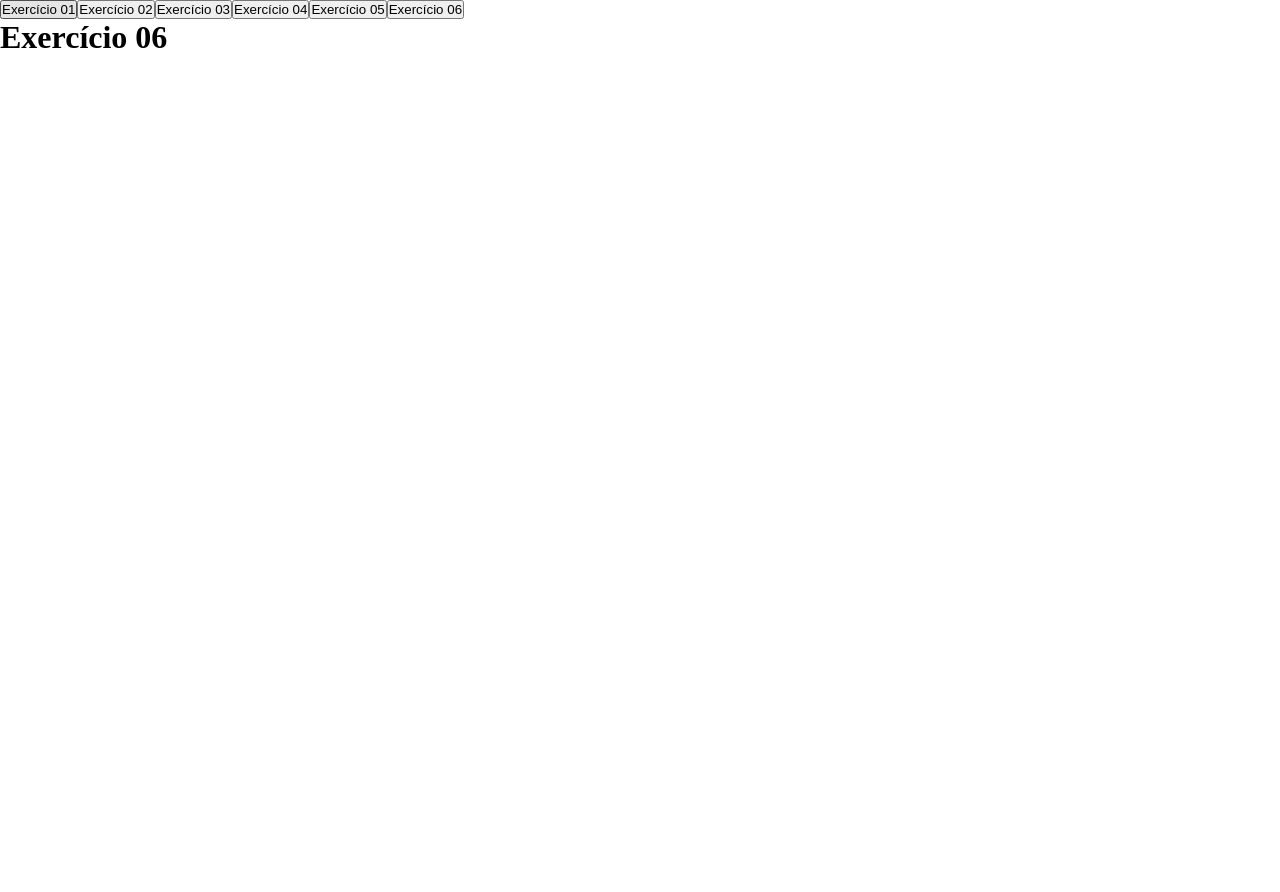
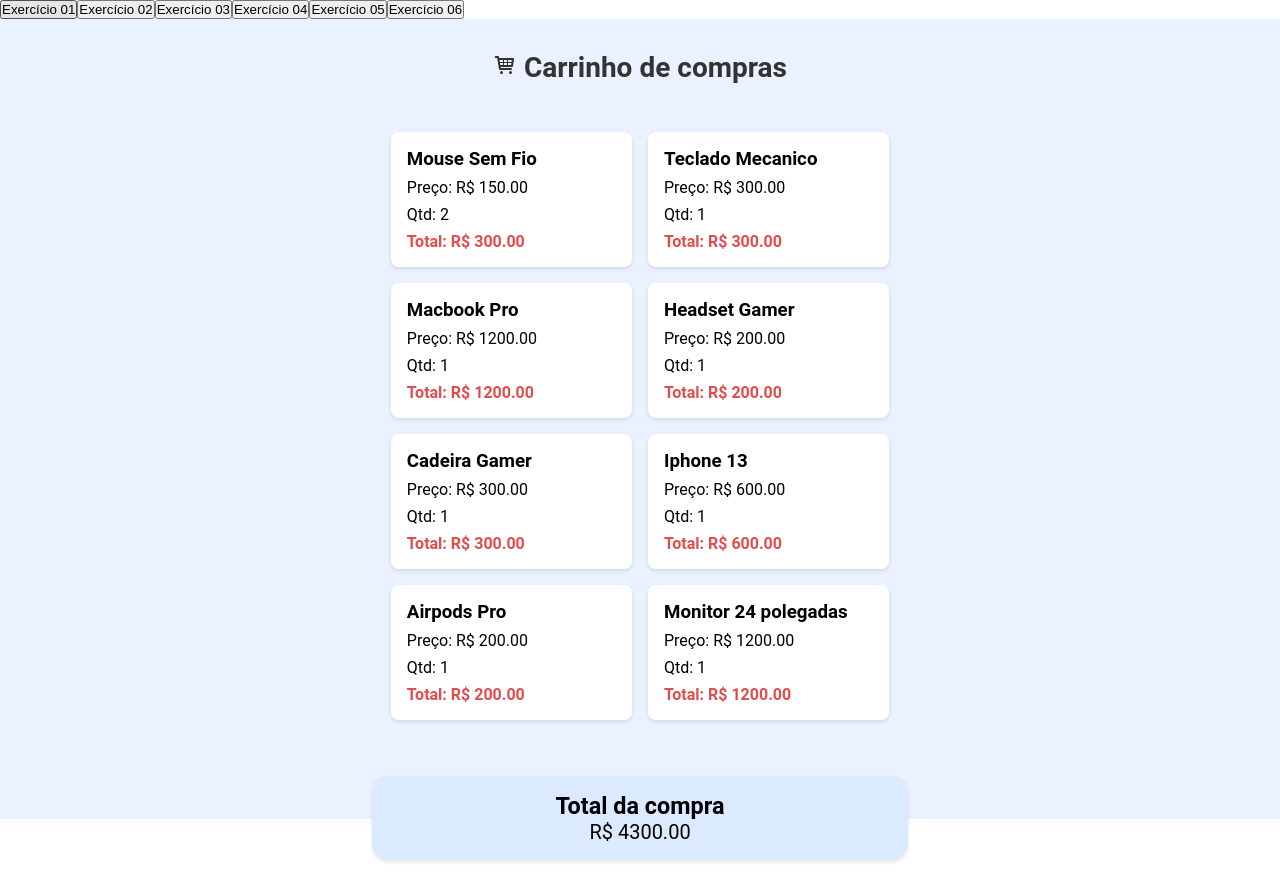
Before and after one commit to Enzosantos04/AT-MobileFirst, a React (Vite) app: page / in a window 1280 px wide. Both pictures are taken after a click on the button "Exercício 06". Before the commit the page ends 800 px from the top, so only its background shows below. Built offline with nearby package versions, Linux system fonts and the light colour scheme; the HTML template or start-up script is replaced by a standard one.

Commit message:
chore: question 6 finalized

```diff
--- a/src/components/Exercicio6/Exercicio6.jsx
+++ b/src/components/Exercicio6/Exercicio6.jsx
@@ -1,8 +1,67 @@
-import styles from "./ex6.module.css";
+import CartList from "./cartList";
+
+const products = [
+  {
+    id: 1,
+    name: "Teclado Mecanico",
+    category: "Perifericos",
+    price: 300.0,
+    quantity: 1,
+  },
+  {
+    id: 2,
+    name: "Mouse Sem Fio",
+    category: "Perifericos",
+    price: 150.0,
+    quantity: 2,
+  },
+  {
+    id: 3,
+    name: "Headset Gamer",
+    category: "Audio",
+    price: 200.0,
+    quantity: 1,
+  },
+  {
+    id: 4,
+    name: "Macbook Pro",
+    category: "Computadores",
+    price: 1200.0,
+    quantity: 1,
+  },
+  {
+    id: 5,
+    name: "Iphone 13",
+    category: "Celulares",
+    price: 600.0,
+    quantity: 1,
+  },
+  {
+    id: 6,
+    name: "Cadeira Gamer",
+    category: "Móveis",
+    price: 300.0,
+    quantity: 1,
+  },
+  {
+    id: 7,
+    name: "Monitor 24 polegadas",
+    category: "Perifericos",
+    price: 1200.0,
+    quantity: 1,
+  },
+  {
+    id: 8,
+    name: "Airpods Pro",
+    category: "Audio",
+    price: 200.0,
+    quantity: 1,
+  },
+];
 export default function Exercicio6() {
   return (
     <div>
-      <h1>Exercício 06</h1>
+      <CartList items={products} />
     </div>
   );
 }
--- /dev/null
+++ b/src/components/Exercicio6/cartList.jsx
@@ -0,0 +1,41 @@
+import styles from "./ex6.module.css";
+import { TiShoppingCart } from "react-icons/ti";
+export default function CartList({ items }) {
+  const totalCompra = items.reduce(
+    (acc, item) => acc + item.price * item.quantity,
+    0,
+  );
+
+  return (
+    <div className={styles.body}>
+      <div className={styles.container}>
+        <h2>
+          <TiShoppingCart size={24} /> Carrinho de compras
+        </h2>
+
+        <div className={styles.list}>
+          {items.map((item, index) => {
+            const totalItem = item.price * item.quantity;
+
+            return (
+              <div key={index} className={styles.card}>
+                <h3>{item.name}</h3>
+
+                <p>Preço: R$ {item.price.toFixed(2)}</p>
+                <p>Qtd: {item.quantity}</p>
+                <p className={styles.totalItem}>
+                  Total: R$ {totalItem.toFixed(2)}
+                </p>
+              </div>
+            );
+          })}
+        </div>
+
+        <div className={styles.totalBox}>
+          <h3>Total da compra</h3>
+          <p>R$ {totalCompra.toFixed(2)}</p>
+        </div>
+      </div>
+    </div>
+  );
+}
--- a/src/components/Exercicio6/ex6.module.css
+++ b/src/components/Exercicio6/ex6.module.css
@@ -0,0 +1,124 @@
+.body {
+    height: auto;
+    background-color: #eaf2ff;
+}
+
+.container {
+    padding: 1rem;
+    max-width: 600px;
+    margin: auto;
+    font-family: Roboto, sans-serif;
+}
+
+
+.container h2 {
+    text-align: center;
+    font-size: 24px;
+    color: #333;
+    margin-bottom: 1rem;
+}
+
+.list {
+    display: flex;
+    flex-direction: column;
+    gap: 16px;
+}
+
+
+.card {
+    display: flex;
+    flex-direction: column;
+    gap: 0.5rem;
+    padding: 1rem;
+    border-radius: 8px;
+    background-color: #ffffff;
+    box-shadow: 0 2px 4px rgba(0, 0, 0, 0.1);
+}
+
+.card:hover {
+    cursor: pointer;
+    transform: scale(1.02);
+}
+
+.totalItem {
+    font-weight: bold;
+    color: #e14d4d;
+
+}
+
+.totalBox {
+    margin-top: 1.5rem;
+    padding: 1rem;
+    border-radius: 1rem;
+    background-color: #dbeafe;
+    text-align: center;
+    box-shadow: 0 2px 4px rgba(0, 0, 0, 0.1);
+}
+
+.totalBox:hover {
+    cursor: pointer;
+    transform: scale(1.02);
+}
+
+@media (min-width: 768px) {
+    .body {
+        height: 100vh;
+    }
+
+    .container {
+        display: flex;
+        flex-direction: column;
+        justify-content: center;
+        gap: 2rem;
+        padding: 2rem;
+
+    }
+
+    .list {
+        display: flex;
+        flex-wrap: wrap;
+        justify-content: center;
+        flex-direction: row-reverse;
+
+    }
+
+    .container h2 {
+        font-size: 28px;
+    }
+
+
+    .card {
+        display: flex;
+        flex-direction: column;
+        flex: 0 0 45%;
+
+    }
+
+    .totalBox {
+        text-align: center;
+        margin-top: 1.5rem;
+        font-size: 20px;
+    }
+}
+
+
+@media (prefers-color-scheme: dark) {
+    .body {
+        background-color: #0f172a;
+    }
+
+    .container h2 {
+        color: #f0f0f0;
+    }
+
+    .card {
+        background-color: #1e293b;
+        color: #f0f0f0;
+    }
+
+    .totalBox {
+        background-color: #1e3a8a;
+        color: #f0f0f0;
+
+    }
+}
```
